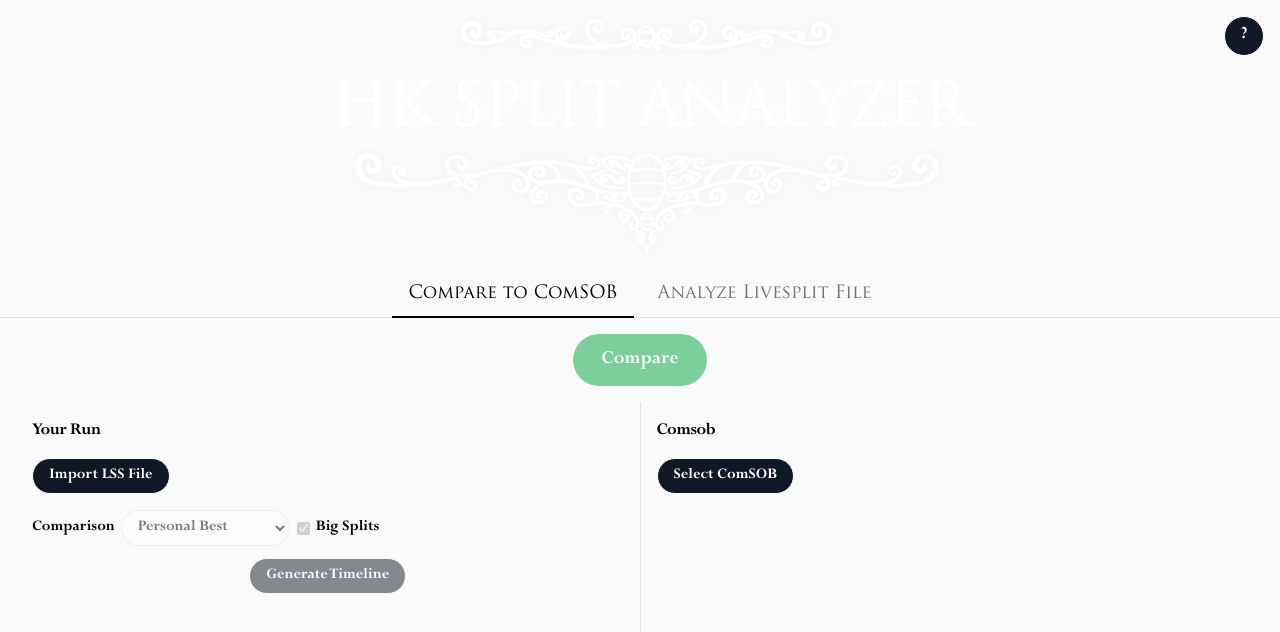
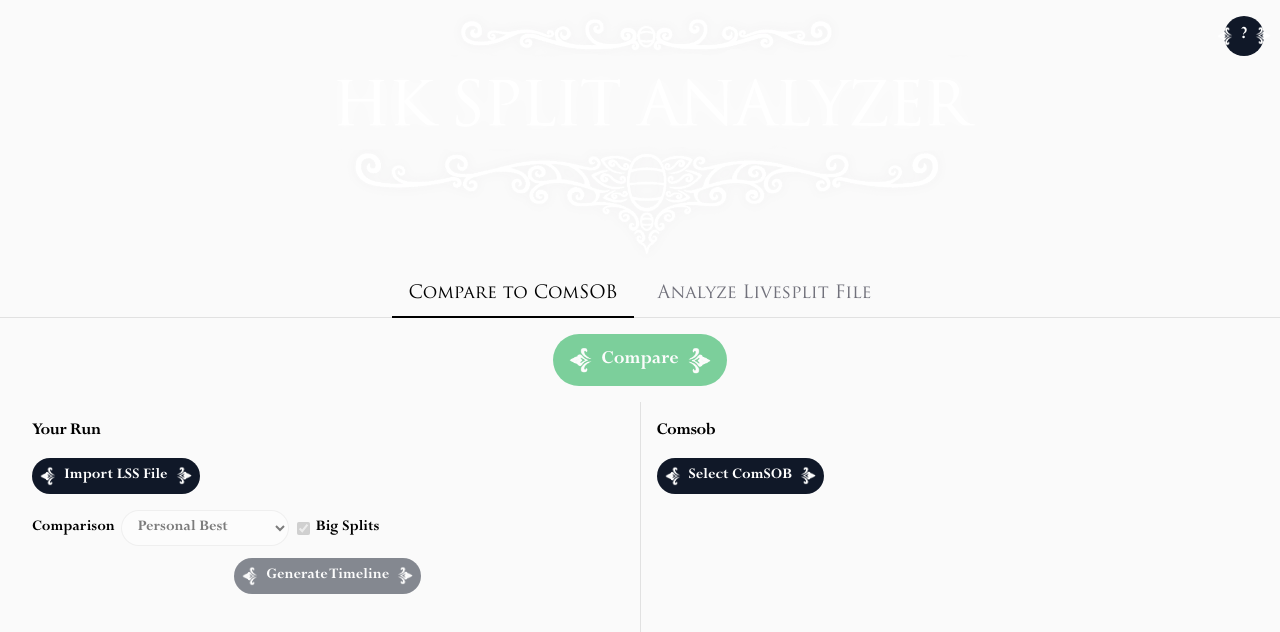
Before and after one commit to briank1727/hksplitanalyzer, a Next.js app: page / in a window 1280 px wide. Shown: the top 632 px of the page. Built offline with nearby package versions, Linux system fonts and the light colour scheme.

Commit message:
Made Buttons Fancier

```diff
--- a/components/Button.tsx
+++ b/components/Button.tsx
@@ -1,4 +1,5 @@
 import { ButtonHTMLAttributes } from "react";
+import Image from "next/image";
 
 type Variant = "primary" | "secondary" | "success";
 type Size = "sm" | "md" | "lg";
@@ -10,7 +11,7 @@ type ButtonProps = ButtonHTMLAttributes<HTMLButtonElement> & {
 
 const variantStyles: Record<Variant, string> = {
   primary:
-    "bg-gray-900 text-white border border-white hover:bg-black dark:bg-gray-800 dark:text-white dark:hover:bg-gray-900",
+    "bg-gray-900 text-white hover:bg-black dark:bg-gray-800 dark:text-white dark:hover:bg-gray-900",
   secondary:
     "bg-black text-white hover:bg-zinc-800 dark:bg-zinc-50 dark:text-black dark:hover:bg-zinc-200",
   success:
@@ -18,9 +19,15 @@ const variantStyles: Record<Variant, string> = {
 };
 
 const sizeStyles: Record<Size, string> = {
-  sm: "h-9 px-4 text-base",
-  md: "h-11 px-5 text-lg",
-  lg: "h-13 px-7 text-xl",
+  sm: "h-9 px-2 text-base",
+  md: "h-11 px-3 text-lg",
+  lg: "h-13 px-4 text-xl",
+};
+
+const embellishmentSize: Record<Size, number> = {
+  sm: 16,
+  md: 20,
+  lg: 24,
 };
 
 export default function Button({
@@ -28,13 +35,32 @@ export default function Button({
   size = "md",
   className = "",
   type = "button",
+  children,
   ...props
 }: ButtonProps) {
+  const imgSize = embellishmentSize[size];
+
   return (
     <button
       type={type}
       className={`inline-flex items-center justify-center gap-2 rounded-full font-medium transition-colors focus-visible:outline-none focus-visible:ring-2 focus-visible:ring-black/40 dark:focus-visible:ring-white/40 disabled:opacity-50 disabled:pointer-events-none ${variantStyles[variant]} ${sizeStyles[size]} ${className}`}
       {...props}
-    />
+    >
+      <Image
+        src="/button_embelishment.png"
+        alt=""
+        width={imgSize}
+        height={imgSize}
+        className="shrink-0"
+      />
+      {children}
+      <Image
+        src="/button_embelishment.png"
+        alt=""
+        width={imgSize}
+        height={imgSize}
+        className="shrink-0 scale-x-[-1]"
+      />
+    </button>
   );
 }
```
Also changed, not shown: public/button_embelishment.png (added), public/menu_cursors.png (added).
